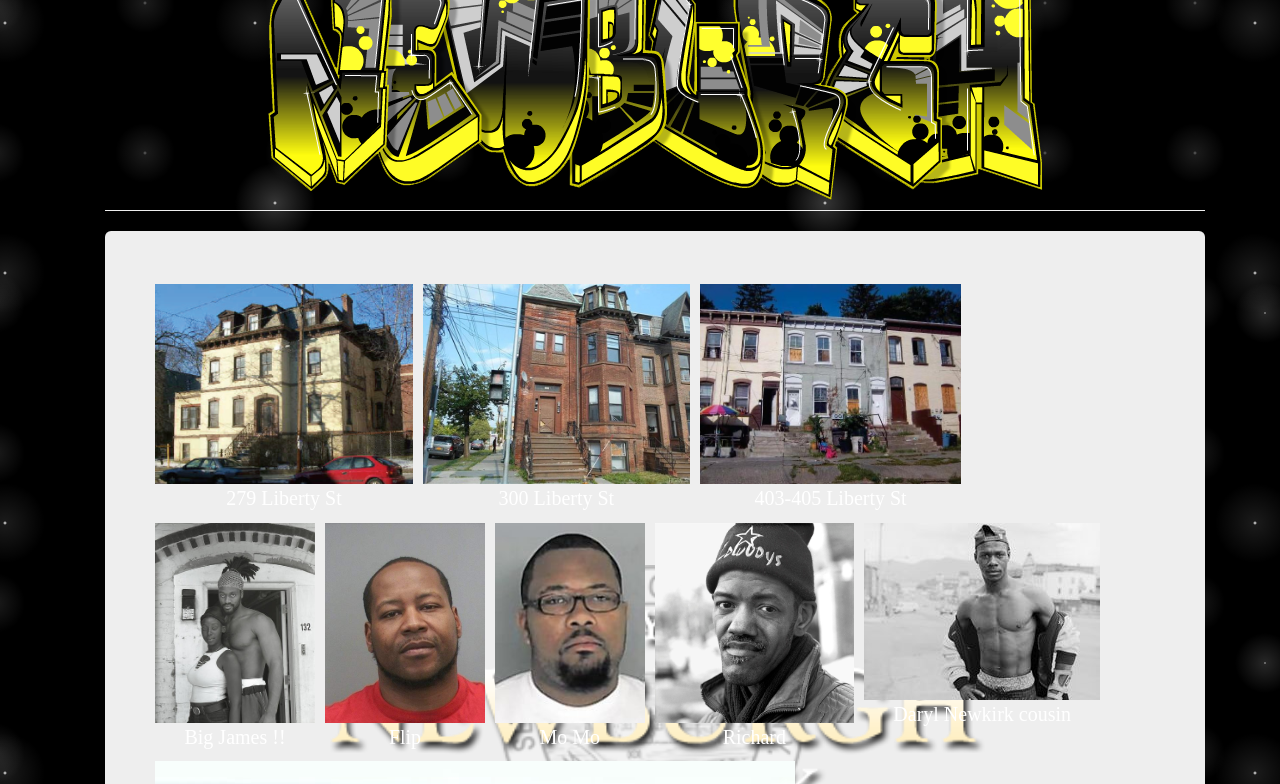
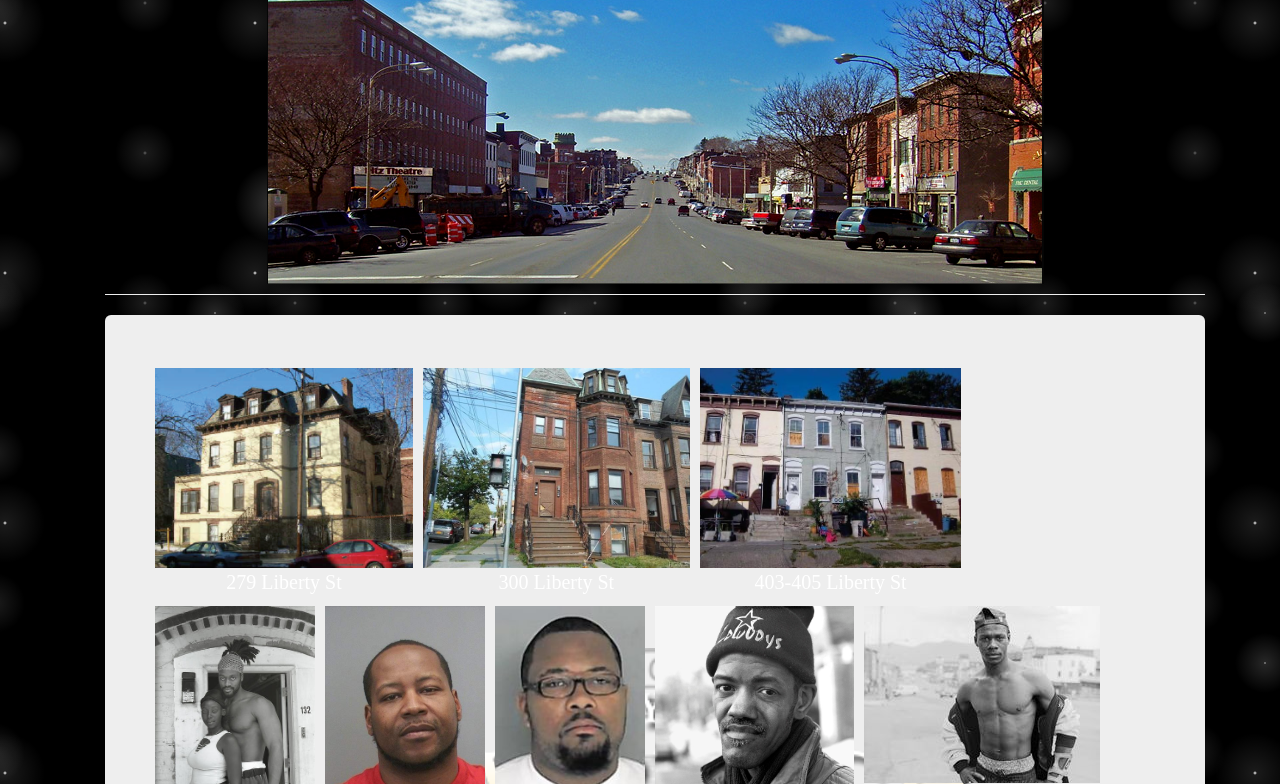
Before and after one commit to SkiddyB/project-x, a plain HTML site: page index.html in a window 1280 px wide. Shown: the part 622-1406 px from the top of the page. Drawn offline with nearby package versions, Linux system fonts and the light colour scheme; no server answers; a web font is replaced by a local one.

Commit message:
center of Broadway

```diff
--- a/index.html
+++ b/index.html
@@ -15,12 +15,10 @@
 </head>
 
 <body>
-<<<<<<< HEAD
     <div class="container myContainer" >
         <div class="page-header myHeader">
             <img src="assets/logo.png" class="center-block">
             <img src="assets/Newburgh_header_transparent.png" class="center-block">
-=======
     <div class="container myContainer">
         <div id="mySidenav" class="sidenav">
             <a id="closeSideBar"></a>
@@ -33,12 +31,11 @@
             <img src="assets/facebook_icon.png" class="sideIcon">
             <img src="assets/instagram_icon.png" class="sideIcon">
             <img src="assets/twitter_icon.png" class="sideIcon">
->>>>>>> 73cb1559f344ea231c9e7ec3ee227a26725770b9
         </div>
         <!-- Use any element to open the sidenav -->
 
 
-        <!-- <span onclick="openNav()" class="glyphicon glyphicon-menu-hamburger">Menu</span> -->
+        <!-- <span onclick="openNav()" class="glyphicon glyphicon-menu-hamburger">menu</span> -->
 
         <span id="openSideBar"></span>
 
@@ -46,7 +43,7 @@
         <!-- Add all page content inside this div if you want the side nav to push page content to the right (not used if you only want the sidenav to sit on top of the page -->
         <div id="main">
             <div class="page-header myHeader">
-                <img src="assets/newburgh_header_transparent.png" class="center-block">
+                <img src="assets/Homepage3.png" class="center-block">
                 <div class="row" id="tempStats">
                     <div class="col-xs-4 col-lg-4" id="temp"></div>
                     <div class="col-xs-2 col-lg-2" id="humidity"></div>
```
